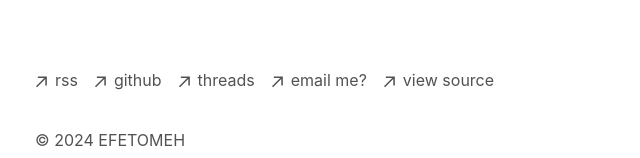
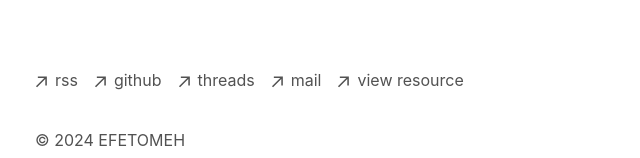
Before and after one commit to i-efe/p, a Next.js app: page / in a window 1280 px wide. Shown: the part 404-562 px from the top of the page, without its empty margins (317-957 px from the left). Built offline with nearby package versions, Linux system fonts and the light colour scheme.

Commit message:
Update footer.tsx

```diff
--- a/app/components/footer.tsx
+++ b/app/components/footer.tsx
@@ -60,7 +60,7 @@ export default function Footer() {
             href="mailto:iamefetomeh@proton.me"
           >
             <ArrowIcon />
-            <p className="ml-2 h-7">email me?</p>
+            <p className="ml-2 h-7">mail</p>
           </a>
         </li>
         <li>
@@ -68,10 +68,10 @@ export default function Footer() {
             className="flex items-center transition-all hover:text-neutral-800 dark:hover:text-neutral-100"
             rel="noopener noreferrer"
             target="_blank"
-            href="https://vercel.com/templates/next.js/portfolio-starter-kit"
+            href="https://www.billwinston.org/"
           >
             <ArrowIcon />
-            <p className="ml-2 h-7">view source</p>
+            <p className="ml-2 h-7">view resource</p>
           </a>
         </li>
       </ul>
```
